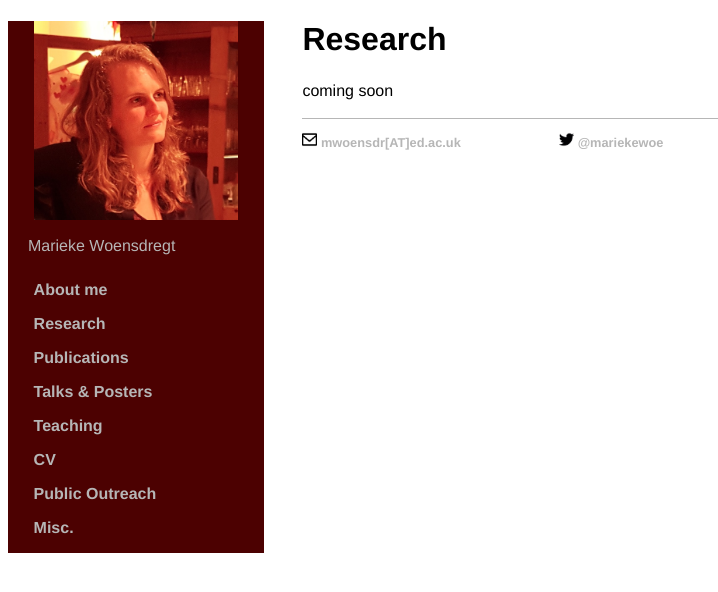
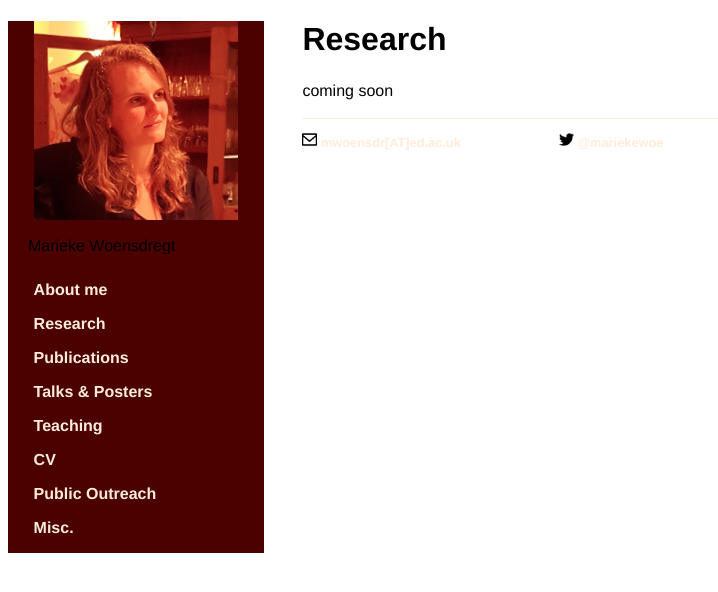
Before and after one commit to marieke-woensdregt/marieke-woensdregt.github.io, a Jekyll site: the page built from research/index.html, in a window 1280 px wide. Shown: the top 592 px of the page, without its empty margins (0-718 px from the left). Built offline with Jekyll 4.4.1, drawn with Linux system fonts in a browser that asks for light colours.

Commit message:
Update main.css

```diff
--- a/css/main.css
+++ b/css/main.css
@@ -14,7 +14,7 @@ nav ul li, footer ul li {
 }
 a {
     text-decoration: none;
-    color: #B6B6B6;
+    color: #FFECD9;
 }
 a:hover {
     text-decoration: underline;
@@ -40,10 +40,10 @@ p {
 p.small {
     line-height: 70%;
     margin-left: 20px;
-    color: #B6B6B6;
+    color: #BFFECD9;
 }
 footer {
-    border-top: 1px solid #B6B6B6;
+    border-top: 1px solid #FFECD9;
     font-size: 0.8em;
 }
 
```
